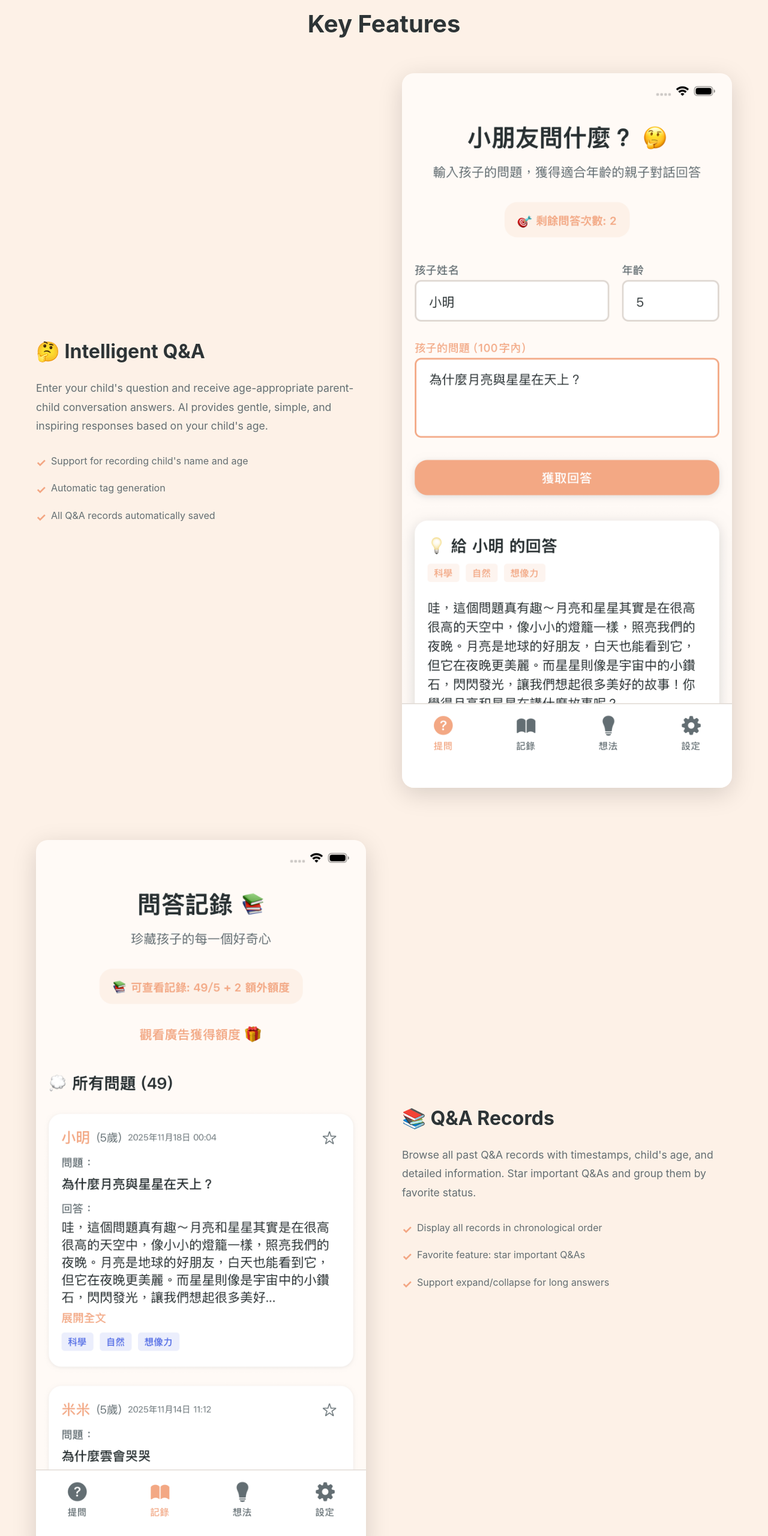
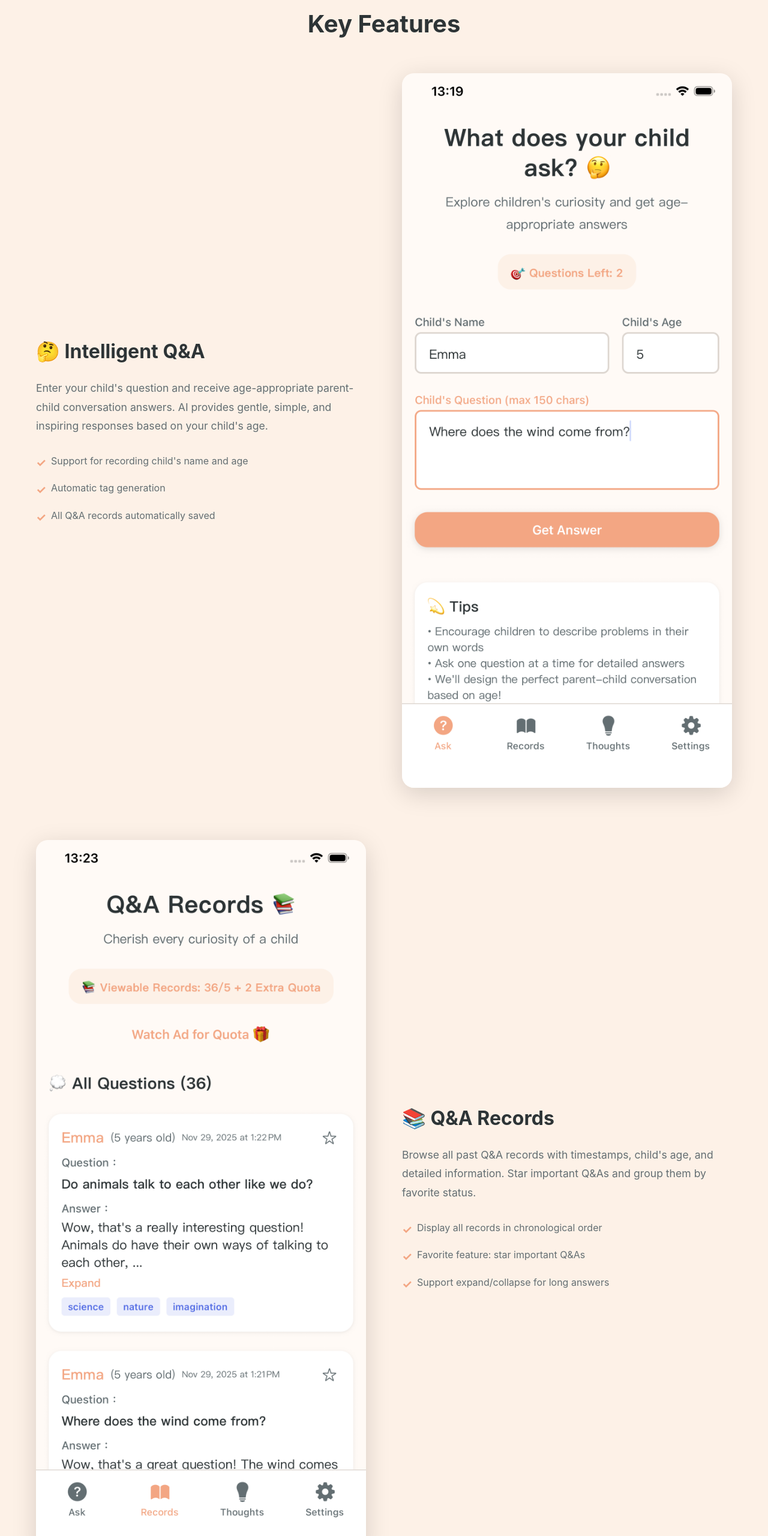
Before and after one commit to lutech-co-ltd/lutech-co-ltd.github.io, a plain HTML site: page kidora/official-website/index-en.html in a window 1280 px wide. Shown: the part 1460-4020 px from the top of the page at 60% size. Drawn offline with Linux system fonts and the light colour scheme.

Commit message:
Update index-en.html

```diff
--- a/kidora/official-website/index-en.html
+++ b/kidora/official-website/index-en.html
@@ -103,7 +103,7 @@
                     </ul>
                 </div>
                 <div class="feature-image">
-                    <img src="images/screenshots/iPhone 11 Pro Max - Ask screen.png" alt="Q&A Feature" loading="lazy" onerror="this.src='images/icon.png';">
+                    <img src="images/screenshots/iPhone 11 Pro Max - Ask screen_en.png" alt="Q&A Feature" loading="lazy" onerror="this.src='images/icon.png';">
                 </div>
             </div>
 
@@ -118,7 +118,7 @@
                     </ul>
                 </div>
                 <div class="feature-image">
-                    <img src="images/screenshots/iPhone 11 Pro Max - Records.png" alt="Q&A Records" loading="lazy" onerror="this.src='images/icon.png';">
+                    <img src="images/screenshots/iPhone 11 Pro Max - Records_en.png" alt="Q&A Records" loading="lazy" onerror="this.src='images/icon.png';">
                 </div>
             </div>
 
@@ -133,7 +133,7 @@
                     </ul>
                 </div>
                 <div class="feature-image">
-                    <img src="images/screenshots/iPhone 11 Pro Max - Think.png" alt="Thought Records" loading="lazy" onerror="this.src='images/icon.png';">
+                    <img src="images/screenshots/iPhone 11 Pro Max - Think_en.png" alt="Thought Records" loading="lazy" onerror="this.src='images/icon.png';">
                 </div>
             </div>
         </div>
```
